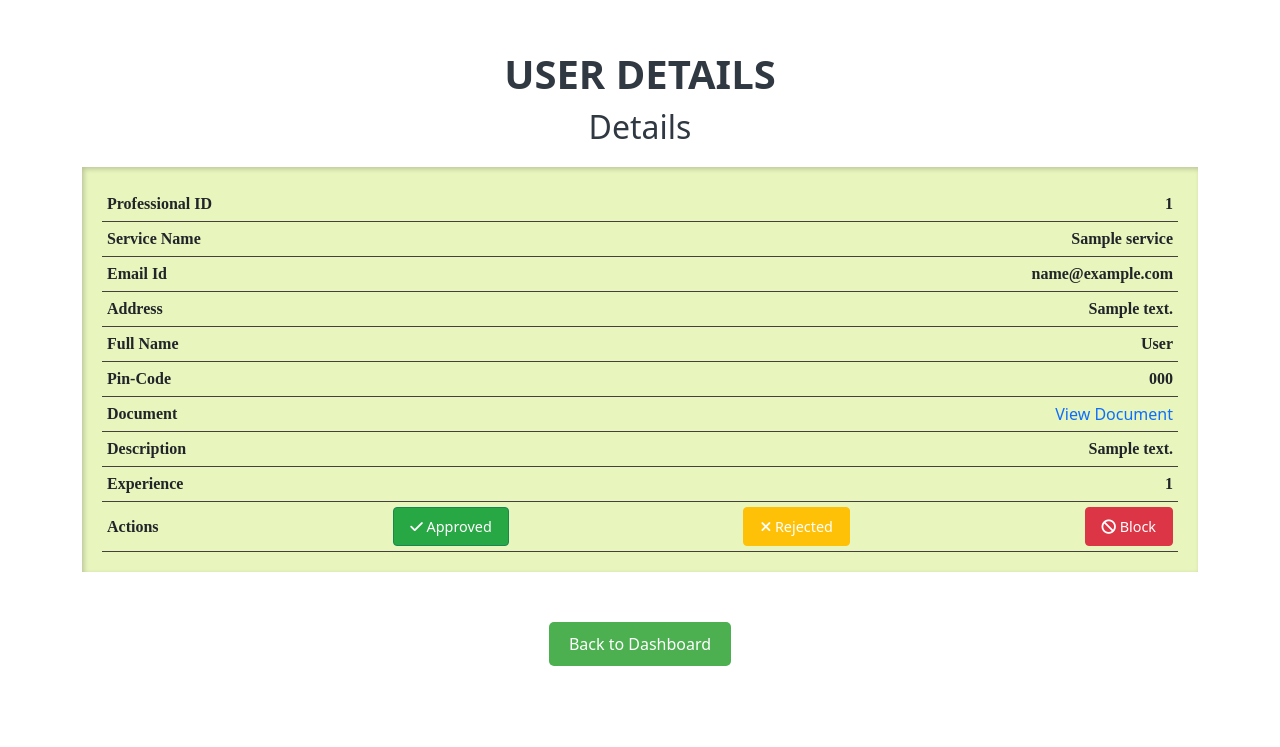
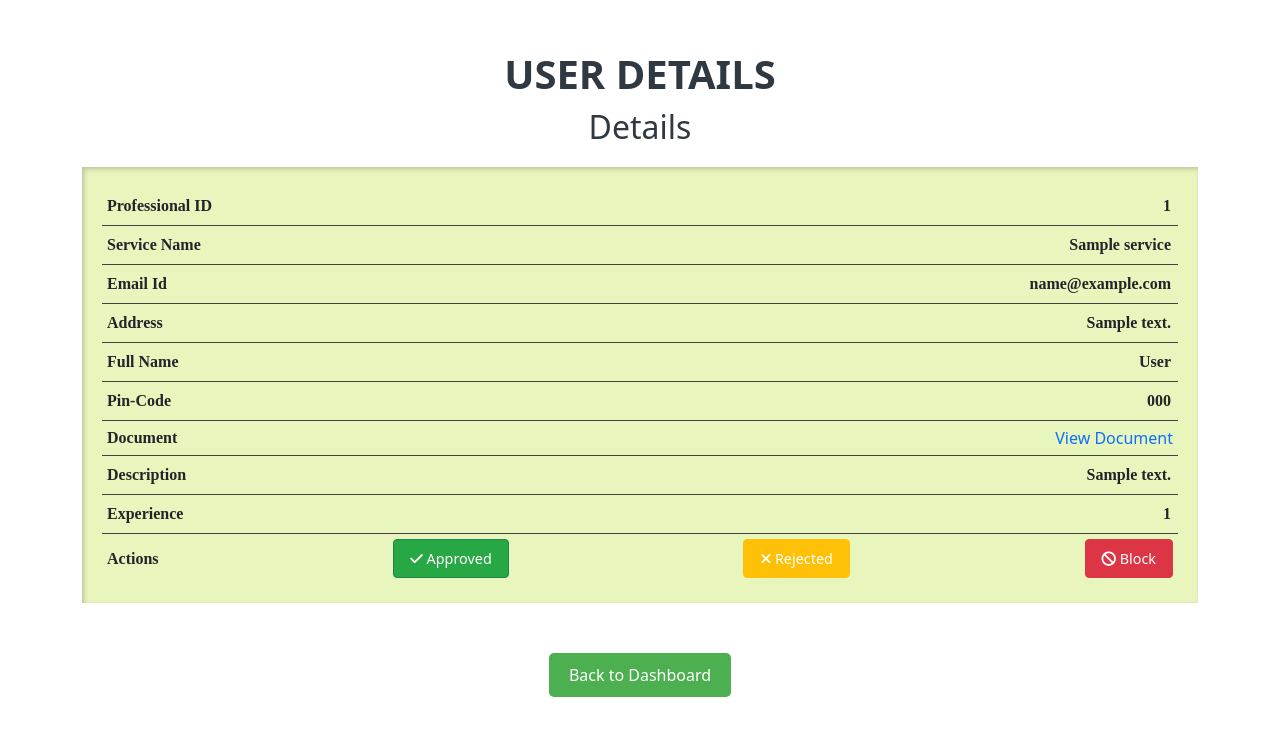
Before and after one commit to vanika02/HouseholdApp, a Flask app: page /professional/1/show in a window 1280 px wide. Shown: the part 76-823 px from the top of the page. Before the commit the page ends 742 px from the top, so only its background shows below. Run offline with Flask 3, Linux system fonts and the light colour scheme; the visitor is signed in with stand-in values (Sample User, id 1); tables that the repository leaves empty hold one stand-in row (values such as "Sample post"); parts of the project's set-up code (start-up, migrations or seed data) failed here and were passed over; some libraries are stand-ins or nearby versions.

Commit message:
last child bottem-border removed

```diff
--- a/app/static/css/style.css
+++ b/app/static/css/style.css
@@ -343,6 +343,10 @@ h2.display-2 {
     border-bottom: 0.5px solid #454040;
 }
 
+.prof-profile-row:last-child {
+    border-bottom: none;
+}
+
 .show-label {
     font-family: 'Times New Roman', Times, serif;
     font-weight: 700;
@@ -351,6 +355,7 @@ h2.display-2 {
 .show-value {
     font-family: 'Times New Roman', Times, serif;
     font-weight: 700;
+    padding: 2px;
 }
 
 .prof-doc {
```
Also changed, not shown: app/templates/professional/show.html (+0 -64 lines).
